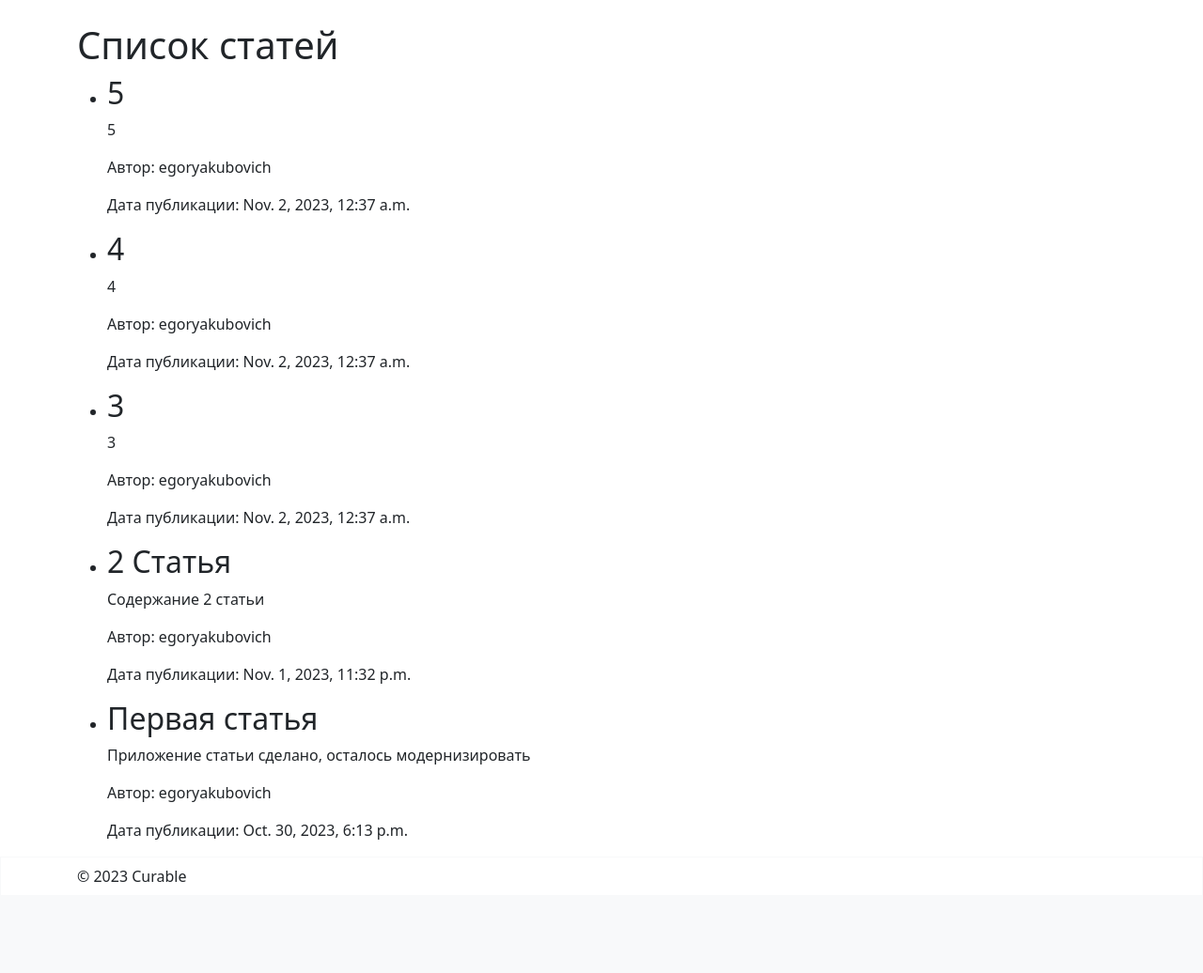
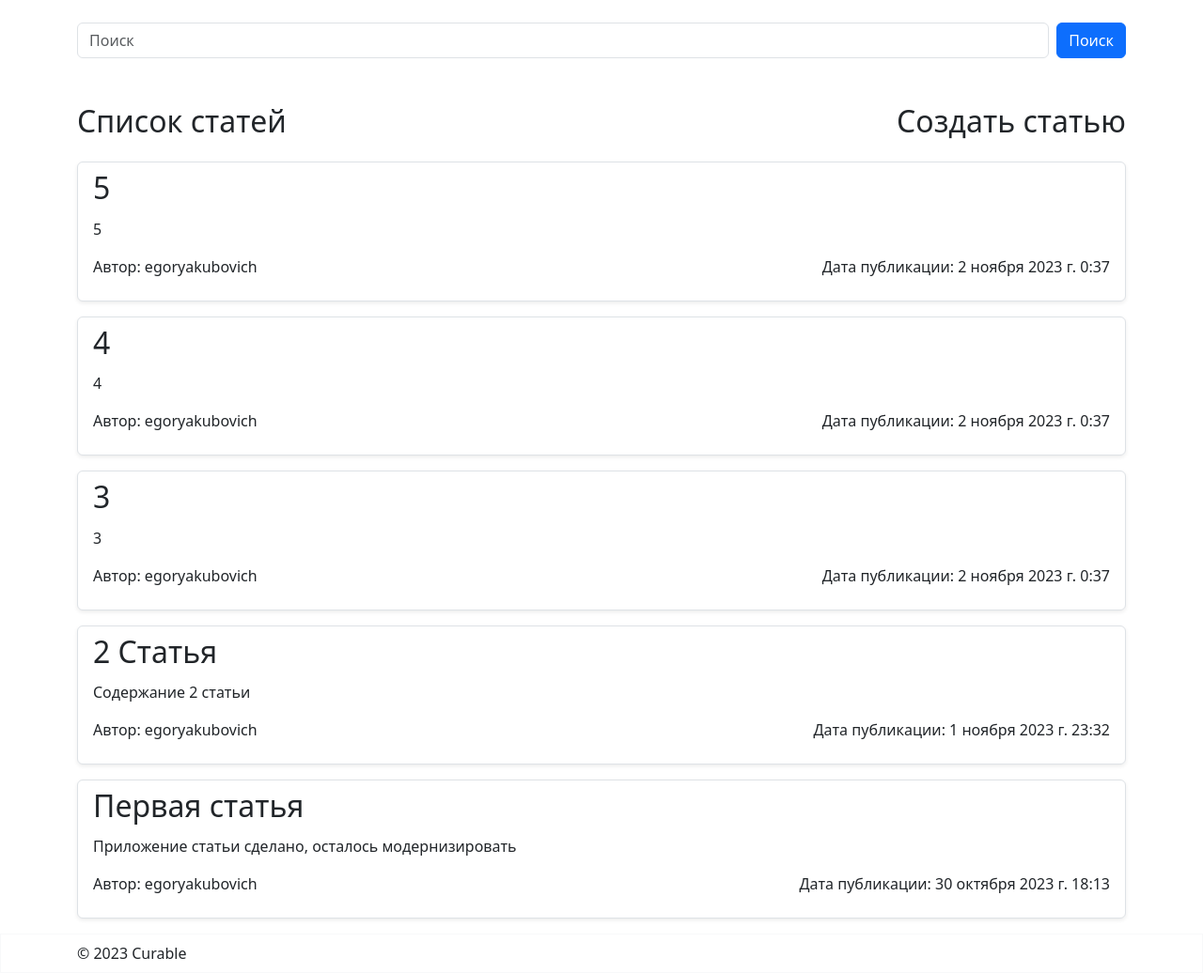
Before and after one commit to yahoryakubovich/psychologicalservice, a Django app: page /articles/ in a window 1280 px wide. Shown: the part 74-1110 px from the top of the page at 94% size. Before the commit the page ends 1013 px from the top, so only its background shows below. Run offline with Django 4.2, Linux system fonts and the light colour scheme; data comes from the database, SQL or seed files in the repository; both versions use the stored data as it was after the commit.

Commit message:
Осуществлены визуальные улучшения в разделе 'Articles', включая русскую локализацию и добавление возможности поиска. Также добавлен новый блок 'Contacts'

```diff
--- a/articles/models.py
+++ b/articles/models.py
@@ -1,5 +1,6 @@
 from django.db import models
 from django.contrib.auth.models import User
+
 
 class Article(models.Model):
     title = models.CharField(max_length=200)  # Максимальная длина заголовка статьи
--- a/articles/urls.py
+++ b/articles/urls.py
@@ -7,7 +7,7 @@
     path('', ArticleListView.as_view(), name='article_list'),
     path('<int:pk>/', ArticleDetailView.as_view(), name='article_detail'),
     path('create/', ArticleCreateView.as_view(), name='article_create'),
-    path('<int:pk>/', ArticleDetailView.as_view(), name='article_detail'),
     path('<int:pk>/update/', ArticleUpdateView.as_view(), name='article_update'),
     path('<int:pk>/delete/', ArticleDeleteView.as_view(), name='article_delete'),
+    path('search/', ArticleSearchView.as_view(), name='article_search'),
 ]
--- a/articles/views.py
+++ b/articles/views.py
@@ -35,3 +35,15 @@
     model = Article
     template_name = 'articles/article_confirm_delete.html'
     success_url = reverse_lazy('articles:article_list')
+
+class ArticleSearchView(ListView):
+    model = Article
+    template_name = 'articles/article_search.html'
+    context_object_name = 'results'
+
+    def get_queryset(self):
+        query = self.request.GET.get('query')
+        if query:
+            return Article.objects.filter(title__icontains=query)
+        else:
+            return Article.objects.all()
--- a/psychologicalservice/settings.py
+++ b/psychologicalservice/settings.py
@@ -105,7 +105,7 @@
 # Internationalization
 # https://docs.djangoproject.com/en/4.2/topics/i18n/
 
-LANGUAGE_CODE = 'en-us'
+LANGUAGE_CODE = 'ru-RU'
 
 TIME_ZONE = 'UTC'
 
--- a/psychologicalservice/urls.py
+++ b/psychologicalservice/urls.py
@@ -21,5 +21,6 @@
 urlpatterns = [
     path('admin/', admin.site.urls),
     path('', HomeView.as_view(), name='home'),
+    path('contacts', ContactsView.as_view(), name='contacts'),
     path('articles/', include('articles.urls')),
 ]
--- a/psychologicalservice/views.py
+++ b/psychologicalservice/views.py
@@ -2,3 +2,6 @@
 
 class HomeView(TemplateView):
     template_name = 'home.html'
+
+class ContactsView(TemplateView):
+    template_name = 'contacts.html'
--- a/templates/articles/article_list.html
+++ b/templates/articles/article_list.html
@@ -1,17 +1,46 @@
 {% extends "base.html" %}
-{% block title %} Статьи {% endblock %}
+{% block title %} Статьи по психологии {% endblock %}
 {% block content %}
-     <h1>Список статей</h1>
+    <form class="d-flex" role="search" method="get" action="{% url 'articles:article_search' %}">
+        <input class="form-control me-2" type="text" name="query" placeholder="Поиск" aria-label="Поиск">
+        <button class="btn btn-primary" type="submit">Поиск</button>
+    </form>
+    <div class="row">
+        <div class="col-6 mt-5 text-start">
+            <h2>Список статей</h2>
+        </div>
+        <div class="col-6 mt-5 text-end">
+            <a class="text-decoration-none text-dark" href="{% url 'articles:article_create' %}"><h2>Создать статью</h2>
+            </a>
+        </div>
+    </div>
+    <div class="row">
         <ul>
             {% for article in articles %}
-            <li>
+                <div class="col-12 mt-3">
+                <ul class="list-group">
+                    <li class="shadow-sm list-group-item">
+                        <div class="row">
+                            <div class="col-12 mb-1">
+                                <a class="text-decoration-none text-dark"
+                                   href="{% url 'articles:article_detail' article.id %}">
                                     <h2>{{ article.title }}</h2>
+                                </a>
+                            </div>
                             <p>{{ article.content }}</p>
+                            <div class="col-6 text-start">
                                 <p>Автор: {{ article.author.username }}</p>
+                            </div>
+                            <div class="col-6 text-end">
                                 <p>Дата публикации: {{ article.pub_date }}</p>
+                            </div>
+                        </div>
                     </li>
+                </ul>
             {% empty %}
                 <li>Нет доступных статей.</li>
             {% endfor %}
+            </div>
         </ul>
+    </div>
 {% endblock %}
--- a/templates/base.html
+++ b/templates/base.html
@@ -7,13 +7,15 @@
     <meta charset="utf-8">
     <meta name="viewport" content="width=device-width, initial-scale=1">
     <title>{% block title %}Curable{% endblock %}</title>
-    <link href="https://cdn.jsdelivr.net/npm/bootstrap@5.3.1/dist/css/bootstrap.min.css" rel="stylesheet" integrity="sha384-4bw+/aepP/YC94hEpVNVgiZdgIC5+VKNBQNGCHeKRQN+PtmoHDEXuppvnDJzQIu9" crossorigin="anonymous">
+    <link href="https://cdn.jsdelivr.net/npm/bootstrap@5.3.1/dist/css/bootstrap.min.css" rel="stylesheet"
+          integrity="sha384-4bw+/aepP/YC94hEpVNVgiZdgIC5+VKNBQNGCHeKRQN+PtmoHDEXuppvnDJzQIu9" crossorigin="anonymous">
 </head>
 <body>
 <nav class="navbar navbar-expand-lg bg-white border border-light py-3">
     <div class="container-md">
-            <a class="navbar-brand" href="#"><strong>Curable</strong></a>
-            <button class="navbar-toggler" type="button" data-bs-toggle="collapse" data-bs-target="#navbarSupportedContent" aria-controls="navbarSupportedContent" aria-expanded="false" aria-label="Toggle navigation">
+        <a class="navbar-brand" href="{% url "home" %}"><strong>Curable</strong></a>
+        <button class="navbar-toggler" type="button" data-bs-toggle="collapse" data-bs-target="#navbarSupportedContent"
+                aria-controls="navbarSupportedContent" aria-expanded="false" aria-label="Toggle navigation">
             <span class="navbar-toggler-icon"></span>
         </button>
         <div class="collapse navbar-collapse" id="navbarSupportedContent">
@@ -55,7 +57,9 @@
     </div>
 </nav>
 
-    <script src="https://cdn.jsdelivr.net/npm/bootstrap@5.3.1/dist/js/bootstrap.bundle.min.js" integrity="sha384-HwwvtgBNo3bZJJLYd8oVXjrBZt8cqVSpeBNS5n7C8IVInixGAoxmnlMuBnhbgrkm" crossorigin="anonymous"></script>
+<script src="https://cdn.jsdelivr.net/npm/bootstrap@5.3.1/dist/js/bootstrap.bundle.min.js"
+        integrity="sha384-HwwvtgBNo3bZJJLYd8oVXjrBZt8cqVSpeBNS5n7C8IVInixGAoxmnlMuBnhbgrkm"
+        crossorigin="anonymous"></script>
 </body>
 
 </html>
```
Also changed, not shown: templates/articles/article_search.html (added, +14 -0 lines), templates/contacts.html (added, +30 -0 lines), db.sqlite3, 1 other file. Lines whose indentation alone changed are shown as unchanged.
